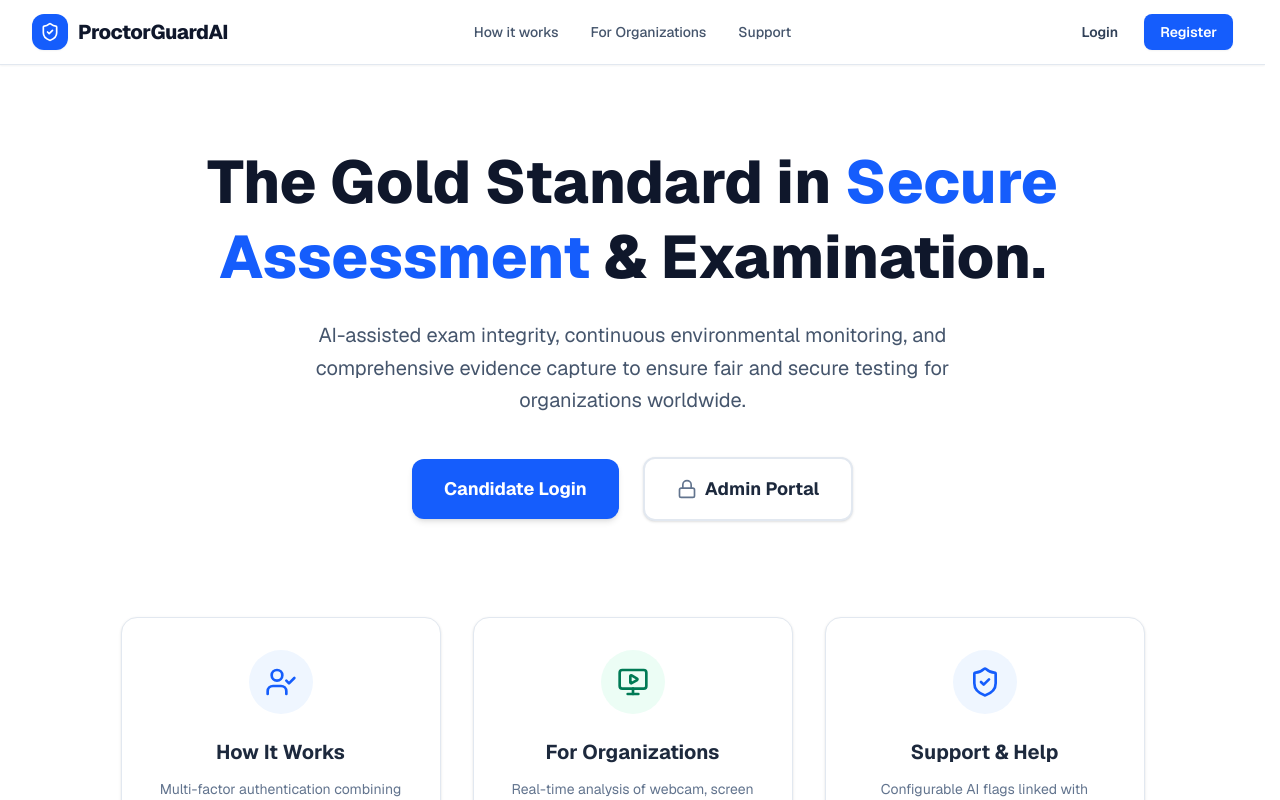
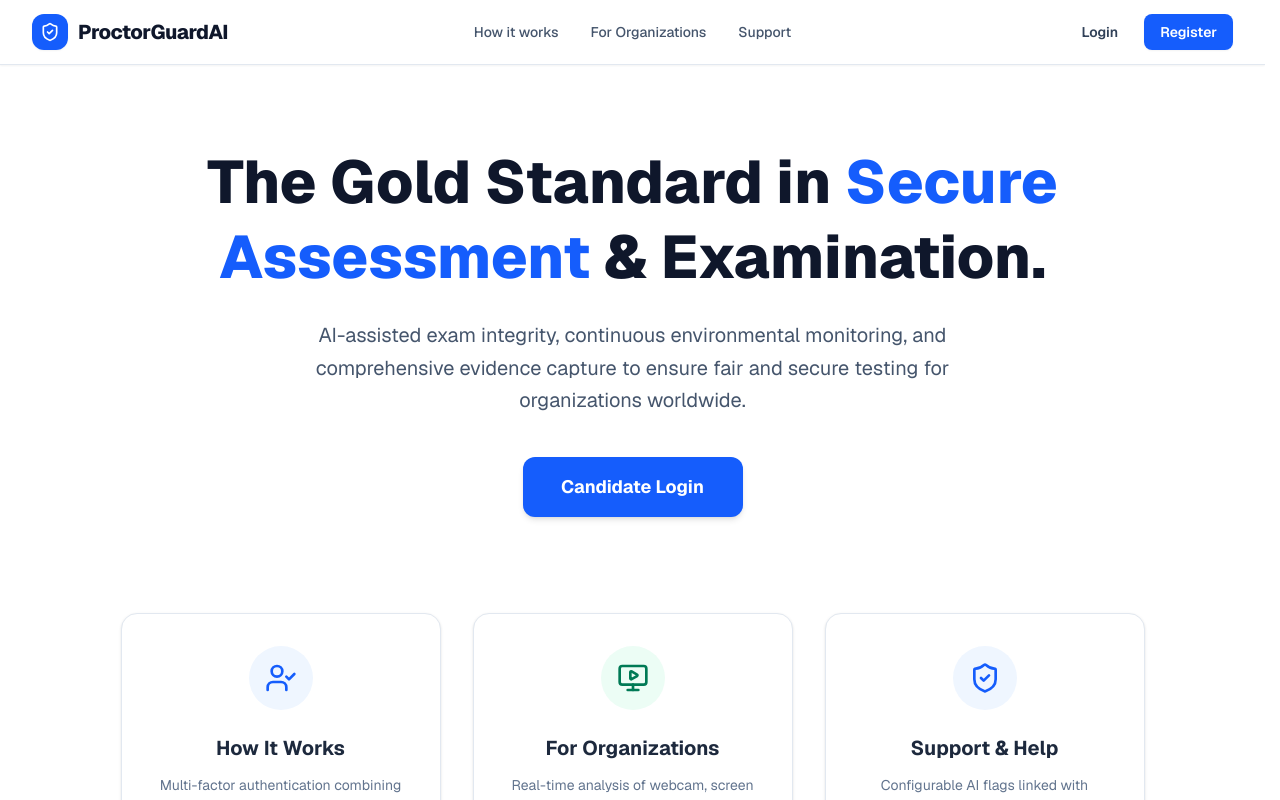
Before and after one commit to lohithbudidha-oss/proctorguardAI, a Next.js app in the folder frontend/: page / in a window 1280 px wide. Shown: the top 800 px of the page. Built offline with nearby package versions, Linux system fonts and the light colour scheme; no server answers.

Commit message:
feat(landing): remove admin portal button and center candidate login button

```diff
--- a/frontend/src/app/page.tsx
+++ b/frontend/src/app/page.tsx
@@ -2,15 +2,12 @@
 
 import React from 'react';
 import Link from 'next/link';
-import { useRouter } from 'next/navigation';
-import { ShieldCheck, UserCheck, MonitorPlay, Lock } from 'lucide-react';
+import { ShieldCheck, UserCheck, MonitorPlay } from 'lucide-react';
 
 import PublicNavbar from '@/components/PublicNavbar';
 import PublicFooter from '@/components/PublicFooter';
 
 export default function LandingPage() {
-  const router = useRouter();
-
   // Background wake-up ping to ensure backend is fully warm and awake before user logs in
   React.useEffect(() => {
     try {
@@ -18,29 +15,6 @@ export default function LandingPage() {
       fetch(`${liveUrl}/health`, { method: 'GET' }).catch(() => {});
     } catch {}
   }, []);
-
-  const handleAdminPortalClick = (e: React.MouseEvent) => {
-    e.preventDefault();
-    const token = typeof window !== 'undefined' ? localStorage.getItem('token') : null;
-    let isAdmin = false;
-    if (token) {
-      try {
-        const parts = token.split('.');
-        if (parts.length >= 2) {
-          const payload = JSON.parse(atob(parts[1]));
-          if (payload.role === 'ADMIN' || payload.role === 'PROCTOR') {
-            isAdmin = !payload.exp || (payload.exp * 1000 > Date.now());
-          }
-        }
-      } catch {}
-    }
-
-    if (isAdmin) {
-      router.push('/admin/monitoring');
-    } else {
-      router.push('/login?role=admin');
-    }
-  };
 
   return (
     <div className="min-h-screen flex flex-col font-sans bg-white">
@@ -55,16 +29,13 @@ export default function LandingPage() {
             AI-assisted exam integrity, continuous environmental monitoring, and comprehensive evidence capture to ensure fair and secure testing for organizations worldwide.
           </p>
 
-          <div className="flex flex-col sm:flex-row items-center justify-center gap-4 sm:gap-6">
-            <Link href="/login" className="w-full sm:w-auto min-w-[200px] px-8 py-4 bg-blue-600 text-white rounded-xl font-bold text-lg hover:bg-blue-700 shadow-md hover:shadow-lg transition-all duration-200 text-center">
+          <div className="flex items-center justify-center">
+            <Link
+              href="/login"
+              className="w-full sm:w-auto min-w-[220px] px-9 py-4 bg-blue-600 text-white rounded-xl font-bold text-lg hover:bg-blue-700 shadow-md hover:shadow-lg transition-all duration-200 text-center inline-flex items-center justify-center"
+            >
               Candidate Login
             </Link>
-            <button
-              onClick={handleAdminPortalClick}
-              className="w-full sm:w-auto min-w-[200px] px-8 py-4 bg-white text-slate-800 border-2 border-slate-200 rounded-xl font-bold text-lg hover:border-blue-600 hover:text-blue-600 shadow-sm transition-all duration-200 flex items-center justify-center cursor-pointer"
-            >
-              <Lock className="w-5 h-5 mr-2 text-slate-500" /> Admin Portal
-            </button>
           </div>
         </div>
 
```
